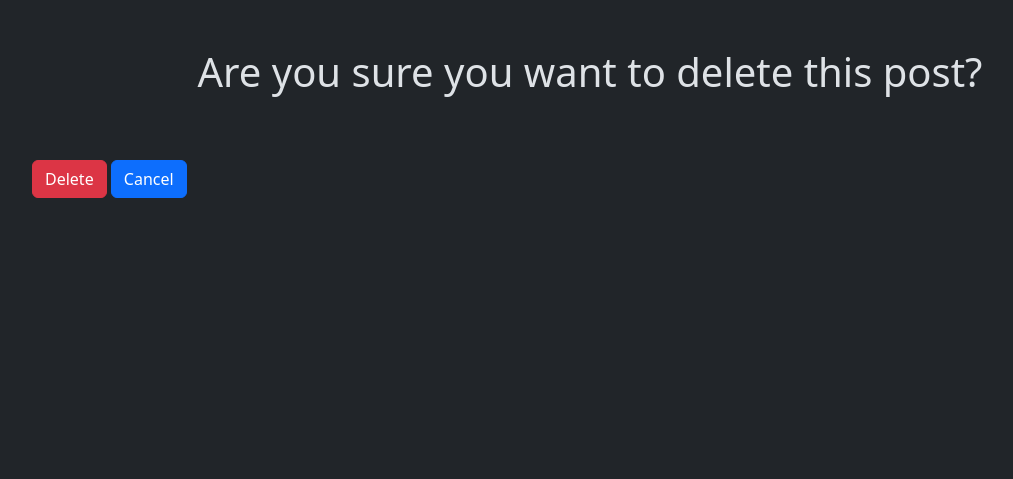
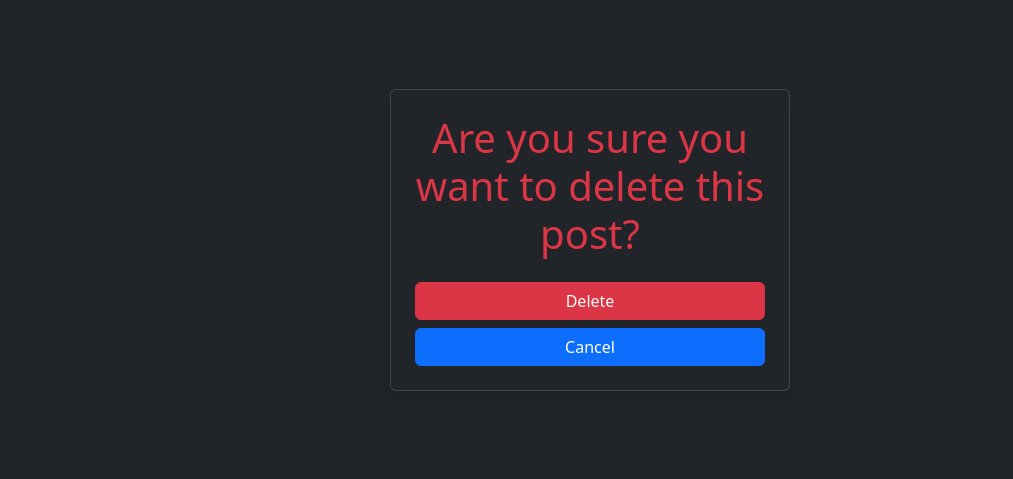
Before and after one commit to thepratikguptaa/PixelPulse, a Django app: page /pixelpulse/3/delete/ in a window 1280 px wide. Shown: the part 56-535 px from the top of the page, without its empty margins (50-1063 px from the left). Run offline with Django 5.2, Linux system fonts and the light colour scheme; a user stored in the database is signed in; data comes from the database, SQL or seed files in the repository; both versions use the stored data as it was after the commit.

Commit message:
added feature to delete post

```diff
--- a/PixelPulse/PixelPulseApp/templates/post_confirm_delete.html
+++ b/PixelPulse/PixelPulseApp/templates/post_confirm_delete.html
@@ -6,14 +6,16 @@ PixelPulse - Your Photography Portfolio
 
 {% block content %}
 
-<h1 class="text-center m-5">
-    Are you sure you want to delete this post?
-</h1>
-<form method="post">
-    {% csrf_token %}
-    <button class="btn btn-danger mt-3" type="submit">Delete</button>
-    <a href="{% url 'post_list' %}" class="btn btn-primary mt-3">Cancel</a>
-</form>
+<div class="container d-flex justify-content-center align-items-center" style="min-height: 60vh;">
+    <div class="card shadow p-4" style="max-width: 400px; width: 100%;">
+        <h1 class="text-center mb-4 text-danger">Are you sure you want to delete this post?</h1>
+        <form method="post" class="d-flex flex-column gap-2">
+            {% csrf_token %}
+            <button class="btn btn-danger w-100" type="submit">Delete</button>
+            <a href="{% url 'post_list' %}" class="btn btn-primary w-100">Cancel</a>
+        </form>
+    </div>
+</div>
 
 
 {% endblock %}
--- a/PixelPulse/theme/static/css/dist/styles.css
+++ b/PixelPulse/theme/static/css/dist/styles.css
@@ -303,6 +303,9 @@
   .justify-center {
     justify-content: center;
   }
+  .gap-2 {
+    gap: calc(var(--spacing) * 2);
+  }
   .gap-3 {
     gap: calc(var(--spacing) * 3);
   }
```
Also changed, not shown: PixelPulse/db.sqlite3, 1 other file.
